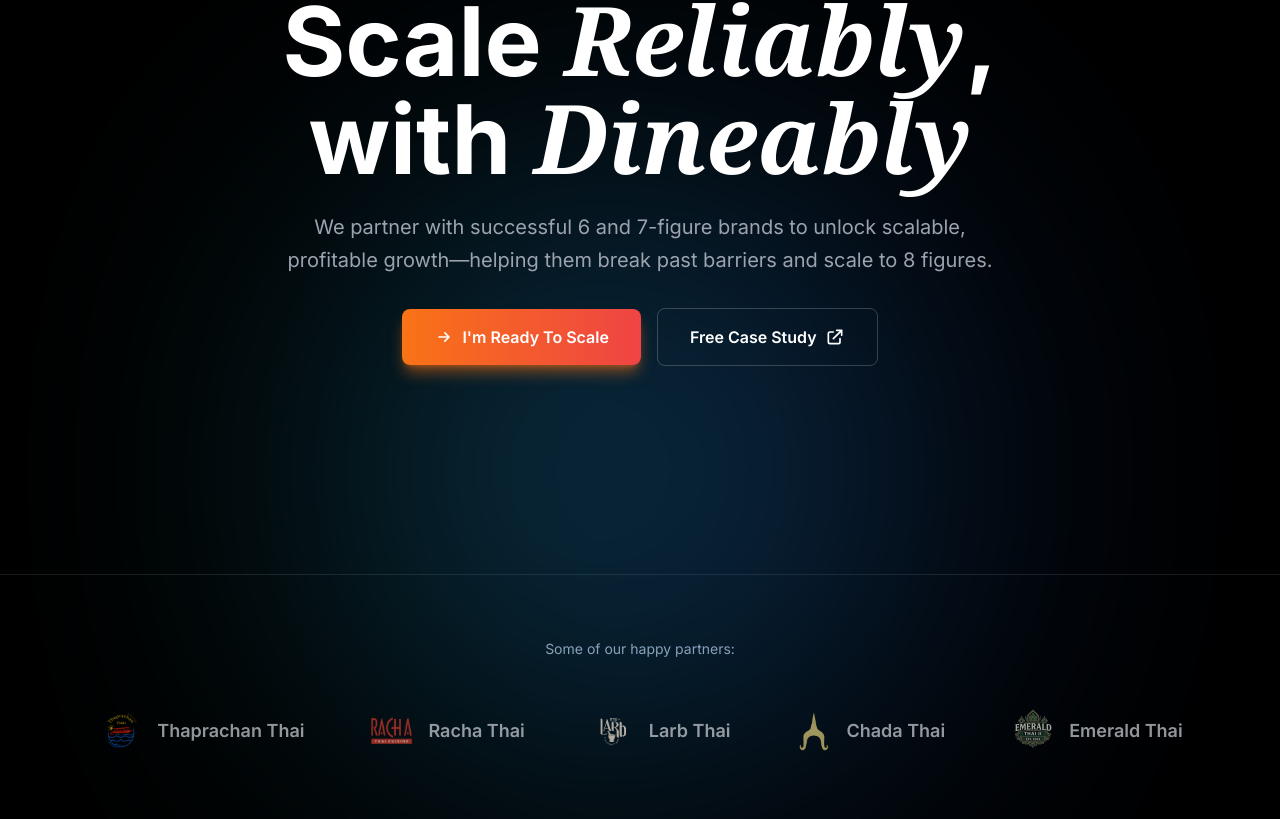
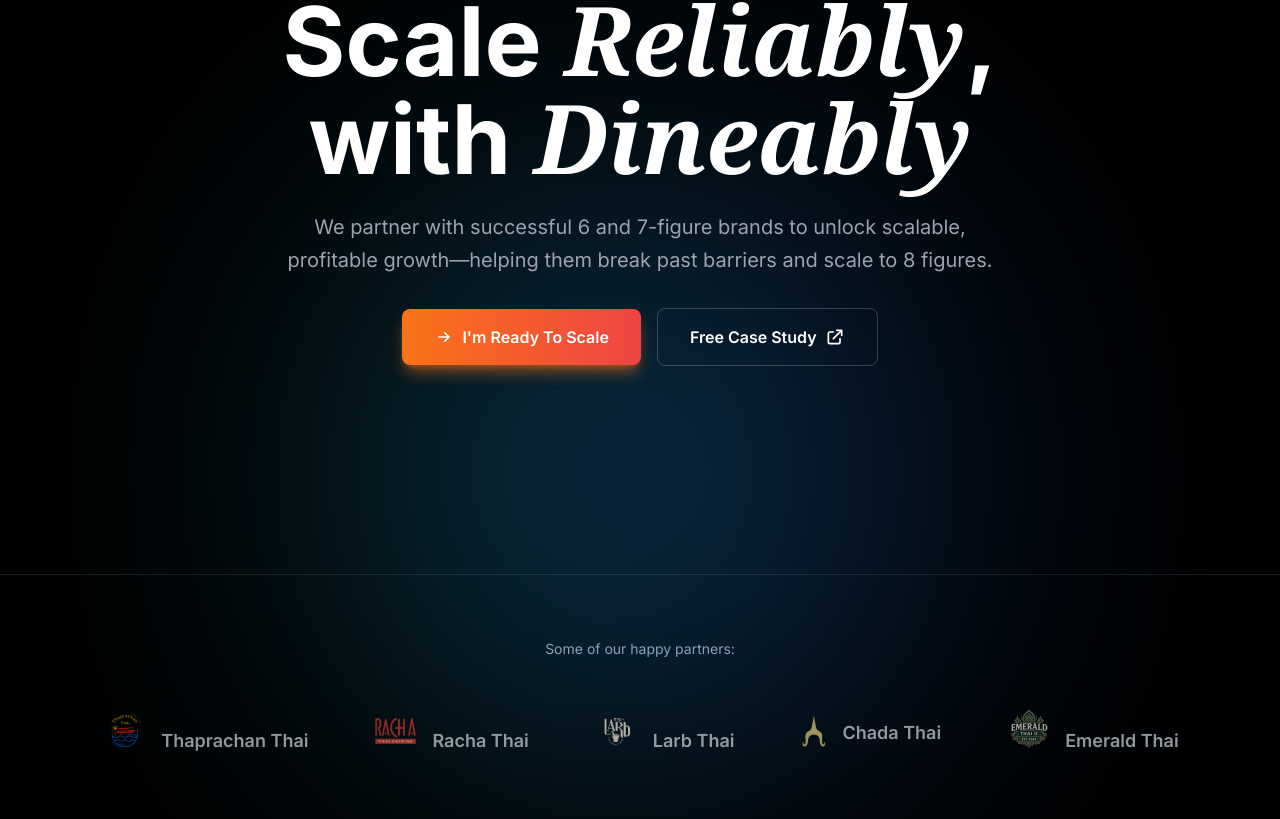
Before and after one commit to superminecraft2012/Dineably, a Next.js app: page / in a window 1280 px wide. Shown: the part 258-1077 px from the top of the page. Built offline with nearby package versions, Linux system fonts and the light colour scheme.

Commit message:
Align partner logos at bottom and reduce Chada Thai logo size

```diff
--- a/src/app/page.tsx
+++ b/src/app/page.tsx
@@ -83,7 +83,7 @@ export default function Home() {
             {/* Logos Grid */}
             <div className="flex items-center justify-center flex-wrap gap-8 md:gap-12 lg:gap-16">
               {/* Thaprachan Thai */}
-              <div className="flex items-center gap-3 opacity-70 hover:opacity-100 transition-opacity">
+              <div className="flex items-end gap-3 opacity-70 hover:opacity-100 transition-opacity">
                 <Image
                   src="/partners/ThaprachanLogo.webp"
                   alt="Thaprachan Thai"
@@ -95,7 +95,7 @@ export default function Home() {
               </div>
 
               {/* Racha Thai */}
-              <div className="flex items-center gap-3 opacity-70 hover:opacity-100 transition-opacity">
+              <div className="flex items-end gap-3 opacity-70 hover:opacity-100 transition-opacity">
                 <Image
                   src="/partners/RachaThaiWoodinvilleLogoBestThaiRestaurant.webp"
                   alt="Racha Thai"
@@ -107,7 +107,7 @@ export default function Home() {
               </div>
 
               {/* Larb Thai */}
-              <div className="flex items-center gap-3 opacity-70 hover:opacity-100 transition-opacity">
+              <div className="flex items-end gap-3 opacity-70 hover:opacity-100 transition-opacity">
                 <Image
                   src="/partners/larblogo.webp"
                   alt="Larb Thai"
@@ -119,19 +119,19 @@ export default function Home() {
               </div>
 
               {/* Chada Thai */}
-              <div className="flex items-center gap-3 opacity-70 hover:opacity-100 transition-opacity">
+              <div className="flex items-end gap-3 opacity-70 hover:opacity-100 transition-opacity">
                 <Image
                   src="/partners/chadalynnwoodlogo.webp"
                   alt="Chada Thai"
                   width={60}
                   height={60}
-                  className="h-10 w-auto"
+                  className="h-8 w-auto"
                 />
                 <span className="text-lg font-semibold text-gray-300">Chada Thai</span>
               </div>
 
               {/* Emerald Thai */}
-              <div className="flex items-center gap-3 opacity-70 hover:opacity-100 transition-opacity">
+              <div className="flex items-end gap-3 opacity-70 hover:opacity-100 transition-opacity">
                 <Image
                   src="/partners/emerald-logo.webp"
                   alt="Emerald Thai"
```
